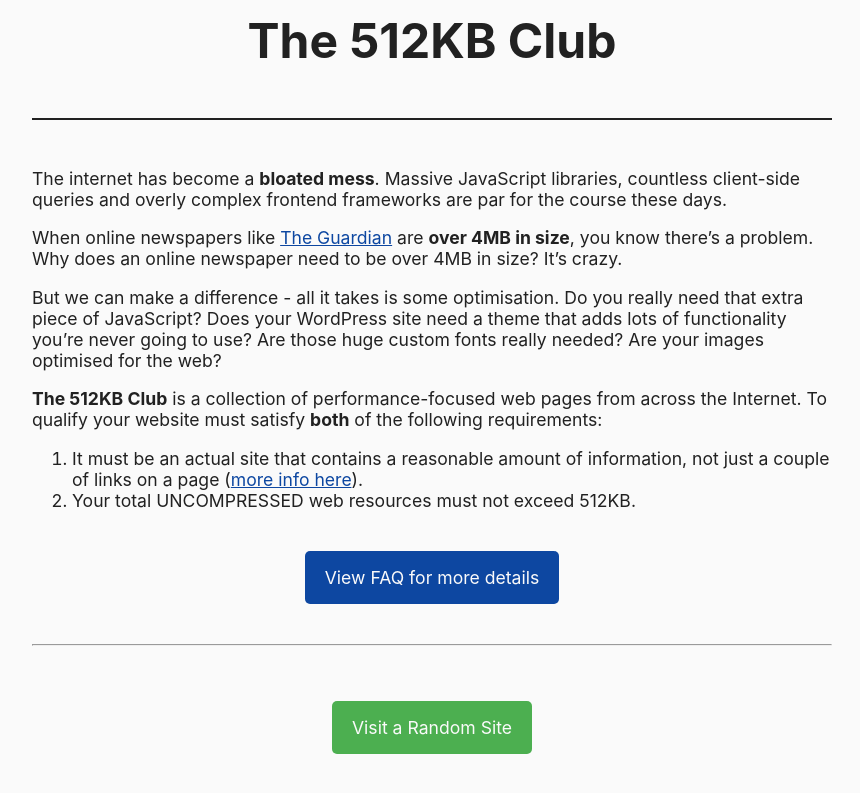
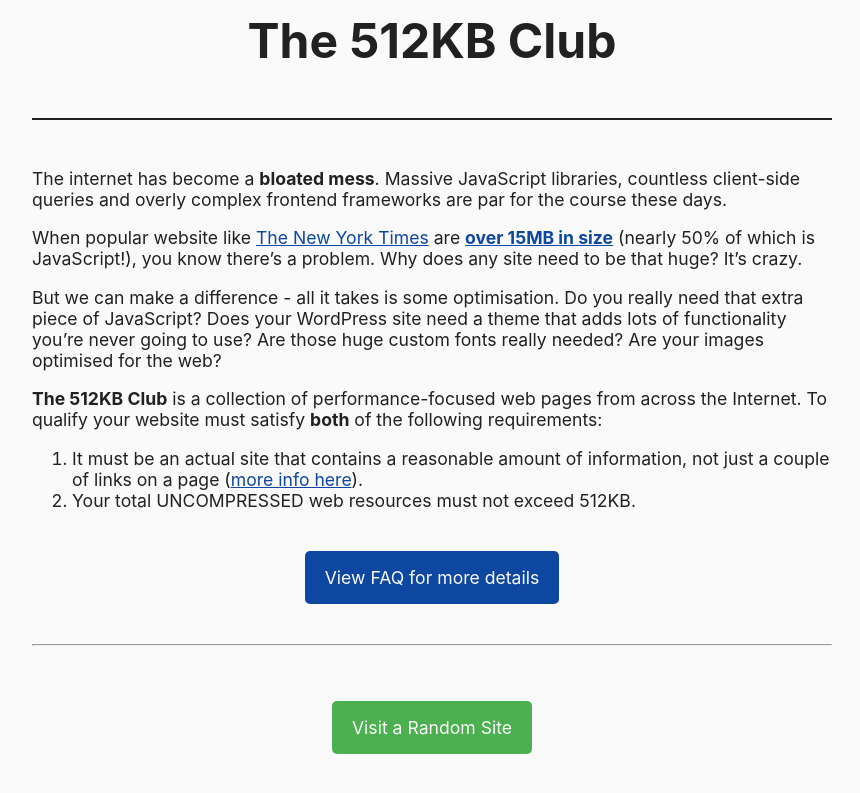
Before and after one commit to kevquirk/512kb.club, a Jekyll site: the page built from index.md, in a window 1280 px wide and 900 px high, cut to the strip 104-897 px from the top of the window. Shown: the whole strip, without its empty margins (208-1068 px from the left). Built offline with Jekyll 4.4.1, drawn with Linux system fonts in a browser that asks for light colours.

Commit message:
Replaced Guardian with NY times

```diff
--- a/index.md
+++ b/index.md
@@ -5,7 +5,7 @@ hasRandomBtn: true
 ---
 The internet has become a <b>bloated mess</b>. Massive JavaScript libraries, countless client-side queries and overly complex frontend frameworks are par for the course these days.
 
-When online newspapers like [The Guardian](https://www.theguardian.com/uk) are **over 4MB in size**, you know there's a problem. Why does an online newspaper need to be over 4MB in size? It's crazy.
+When popular website like [The New York Times](https://www.nytimes.com/) are **[over 15MB in size](https://gtmetrix.com/reports/www.nytimes.com/Dz1IEZl0/)** (nearly 50% of which is JavaScript!), you know there's a problem. Why does any site need to be that huge? It's crazy.
 
 But we can make a difference - all it takes is some optimisation. Do you really need that extra piece of JavaScript? Does your WordPress site need a theme that adds lots of functionality you're never going to use? Are those huge custom fonts really needed? Are your images optimised for the web?
 
```
